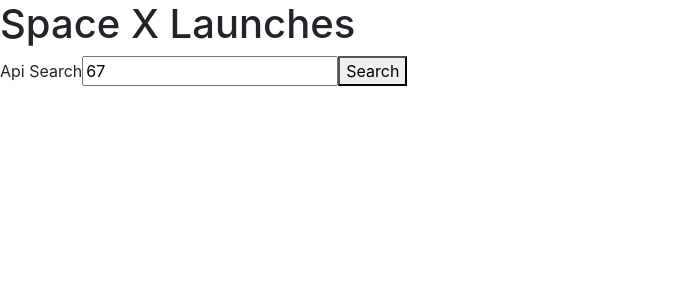
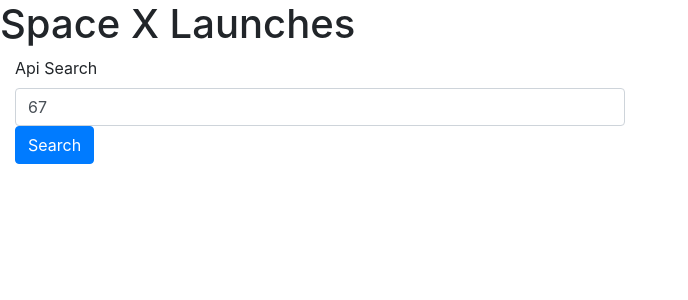
Before and after one commit to snufka/spaceX_API, a React (Create React App) app: page / in a window 1280 px wide. Shown: the top 300 px of the page, without its empty margins (0-688 px from the left). Built offline with nearby package versions, Linux system fonts and the light colour scheme.

Commit message:
search bar design work

```diff
--- a/src/Search.js
+++ b/src/Search.js
@@ -23,23 +23,23 @@ export default function Search() {
   };
   return (
     <>
-      <form onSubmit={searchApi}>
+      <form onSubmit={searchApi} className="col-sm-6">
         <label className="label" htmlFor="query">
           Api Search
         </label>
         <input
-          className="input"
+          className="form-control"
           type="text"
           name="query"
           placeholder="Flight Number"
           value={query}
           onChange={(e) => setQuery(e.target.value)}
         />
-        <button className="button" type="submit">
+        <button className="btn btn-primary" type="submit">
           Search
         </button>
       </form>
-      <div className="row">
+
       <div className="col-sm-6">
         <div className="text-center">
           {launches.map((launch) => (
@@ -48,20 +48,18 @@ export default function Search() {
                 Flight Number:{launch.flight_number}
               </h3>
               <h1 className="card-header">
-                  Rocket Name: {launch.rocket.rocket_name}{" "}
+                Rocket Name: {launch.rocket.rocket_name}
               </h1>
               <img
-                  src={launch.links.mission_patch}
+                src={launch.links.mission_patch_small}
                 className="card-img-top"
+                alt={launch.rocket.rocket_name}
               />
               <div className="card-body">
                 <h3>Status: {launch.launch_success}</h3>
                 <p>Date: {launch.launch_date_utc}</p>
                 <p>Details:{launch.details}</p>
-                  <a
-                    href={launch.links.article_link}
-                    className="btn btn-primary"
-                  >
+                <a href={launch.links.article_link} className="btn btn-primary">
                   Read More about the Lunch
                 </a>
               </div>
@@ -69,7 +67,6 @@ export default function Search() {
           ))}
         </div>
       </div>
-      </div>
     </>
   );
 }
```
Lines whose indentation alone changed are shown as unchanged.
